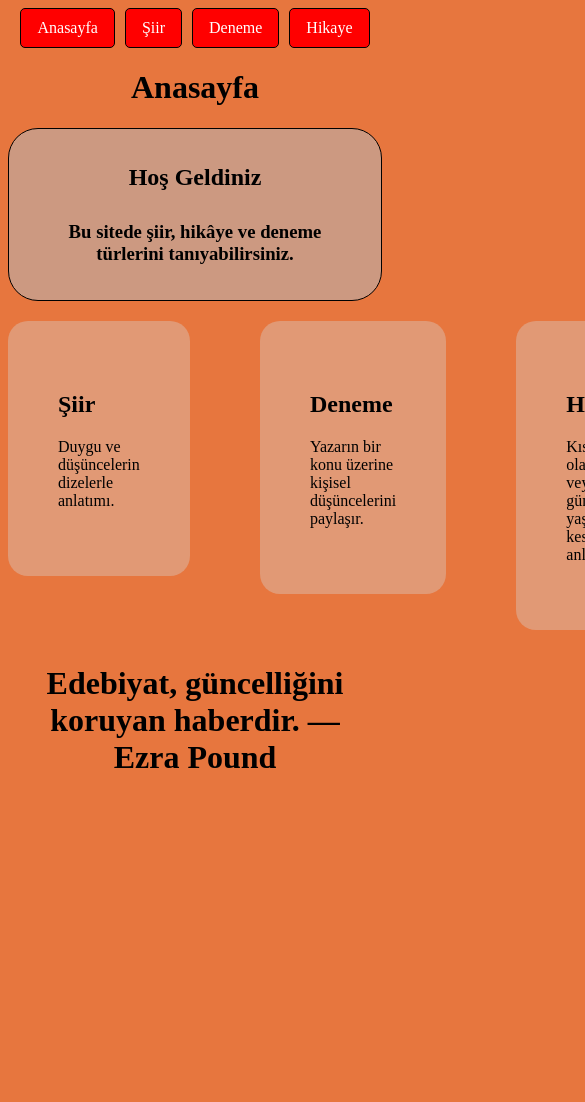
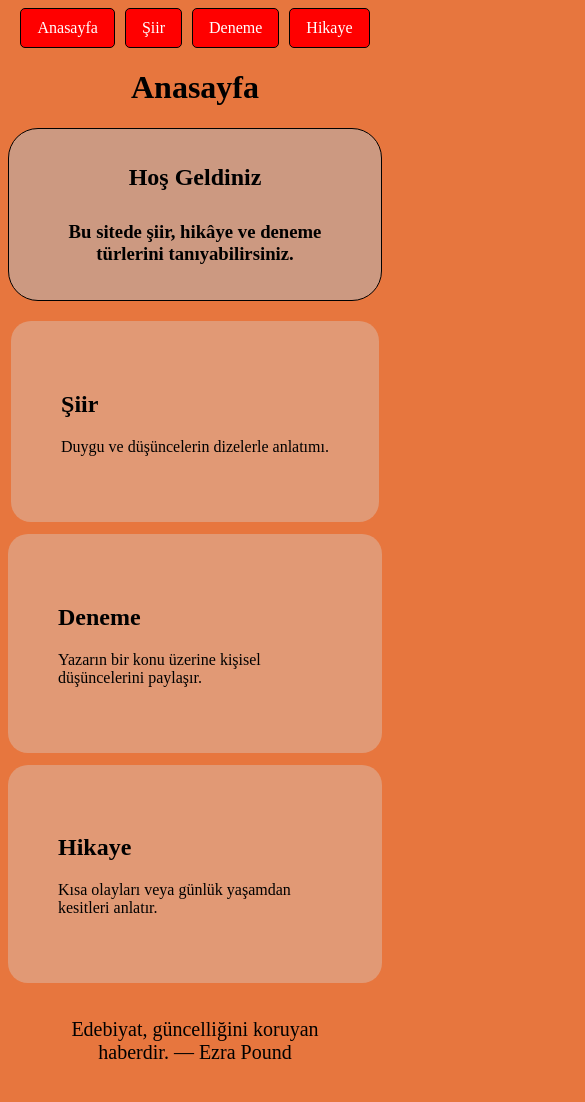
Before and after one commit to osmosssm/Yayimlama-denemesi, a plain HTML site: page index.html in a window 390 px wide. Shown: the top 1102 px of the page, 585 px wide, since content can reach past the window. Before the commit the page ends 844 px from the top, so only its background shows below. Drawn offline with Linux system fonts and the light colour scheme.

Commit message:
Add files via upload

```diff
--- a/index.html
+++ b/index.html
@@ -31,7 +31,7 @@
 
 
 
-    <nav>
+    <nav id="kartlar">
         <a href="siir.html" class="kart">
             <diV >
                  <h1>Şiir</h1>
@@ -62,7 +62,7 @@
     </nav>
 
 
-    <h1 id="rastgele-soz" class="karsılama"></h1>
+    <p id="rastgele-soz" class="karsılama"></p>
 
     <!-- <p class="yazı">
         Sifre
--- a/tasarım.css
+++ b/tasarım.css
@@ -51,6 +51,7 @@ a
 {
   margin: 0 auto;
   padding: 35px;
+  font-size: 40px;
 }
 
 #sifre
@@ -89,9 +90,23 @@ a
   .Link {
     padding: 10px 16px;
   }
-    .resim{
+
+  .resim
+  {
     height: auto;
     max-width: 100%;
+  }
+
+  #rastgele-soz
+  {
+    font-size: 20px;
+  }
+
+  #kartlar
+  {
+    flex-direction: column;
+    align-items: center;
+    gap: 12px;
   }
 }
 
```
